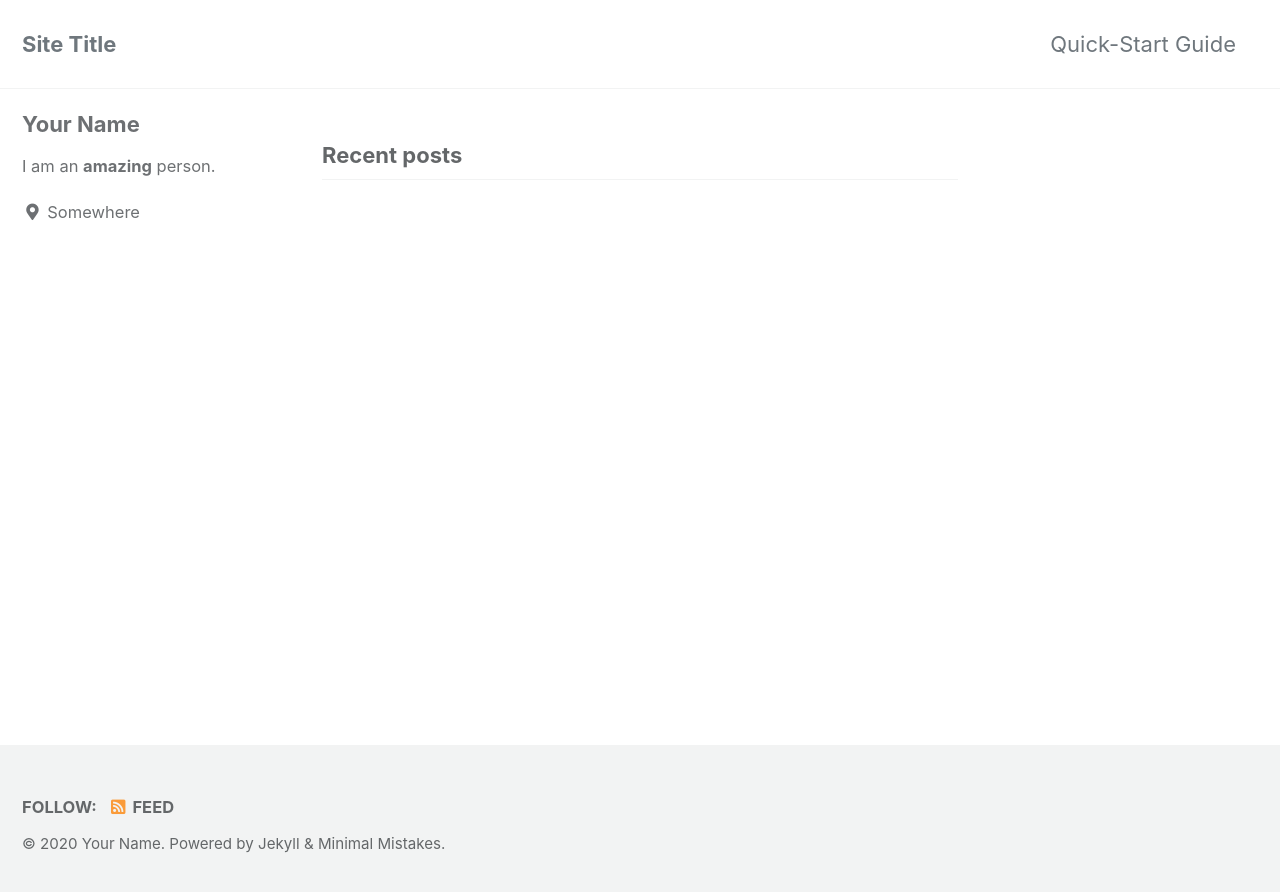
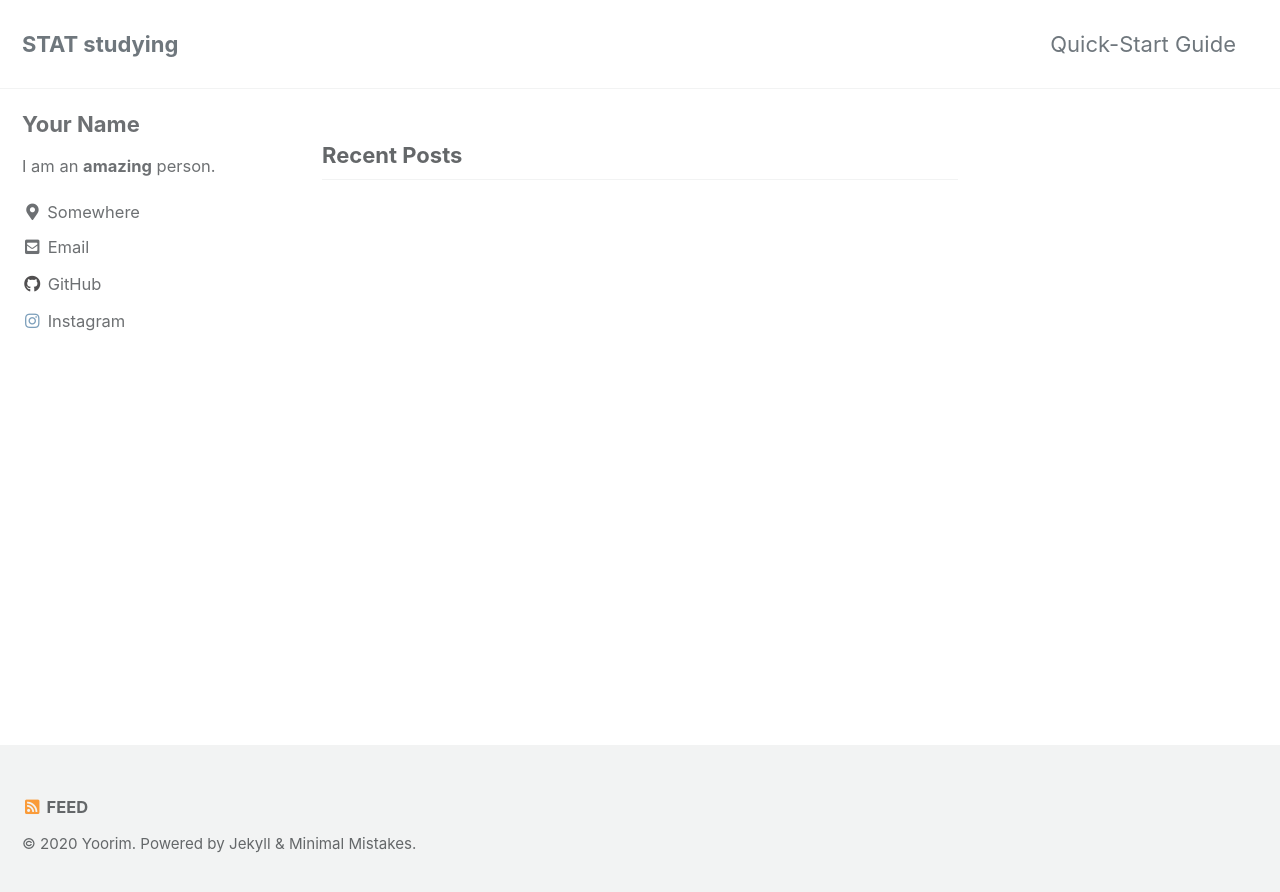
Before and after one commit to whdbfla6/whdbfla6.github.io, a Jekyll site: the page built from index.html, in a window 1280 px wide. Shown: the top 892 px of the page. Built offline with Jekyll 4.4.1, drawn with Linux system fonts in a browser that asks for light colours; cached includes are drawn as plain includes; the list of posts is cut into pages by our own code.

Commit message:
revise config file

```diff
--- a/_config.yml
+++ b/_config.yml
@@ -15,15 +15,15 @@
 minimal_mistakes_skin    : "default" # "air", "aqua", "contrast", "dark", "dirt", "neon", "mint", "plum", "sunrise"
 
 # Site Settings
-locale                   : "en-US"
-title                    : "Site Title"
+locale                   : "South Korea"
+title                    : "STAT studying"
 title_separator          : "-"
 subtitle                 : # site tagline that appears below site title in masthead
-name                     : "Your Name"
-description              : "An amazing website."
-url                      : # the base hostname & protocol for your site e.g. "https://mmistakes.github.io"
+name                     : "Yoorim"
+description              : "통계학 및 ML공부"
+url                      : "https://whdbfla6.github.io"
 baseurl                  : # the subpath of your site, e.g. "/blog"
-repository               : # GitHub username/repo-name e.g. "mmistakes/minimal-mistakes"
+repository               : "whdbfla6/whdbfla6.github.io"
 teaser                   : # path of fallback teaser image, e.g. "/assets/images/500x300.png"
 logo                     : # path of logo image to display in the masthead, e.g. "/assets/images/88x88.png"
 masthead_title           : # overrides the website title displayed in the masthead, use " " for no title
@@ -101,7 +101,7 @@ author:
   links:
     - label: "Email"
       icon: "fas fa-fw fa-envelope-square"
-      # url: "mailto:your.name@email.com"
+      url: "whdbfla6@gmail.com"
     - label: "Website"
       icon: "fas fa-fw fa-link"
       # url: "https://your-website.com"
@@ -113,10 +113,10 @@ author:
       # url: "https://facebook.com/"
     - label: "GitHub"
       icon: "fab fa-fw fa-github"
-      # url: "https://github.com/"
+      url: "https://github.com/whdbfla6"
     - label: "Instagram"
       icon: "fab fa-fw fa-instagram"
-      # url: "https://instagram.com/"
+      url: "https://instagram.com/yoorim077"
 
 # Site Footer
 footer:
```
